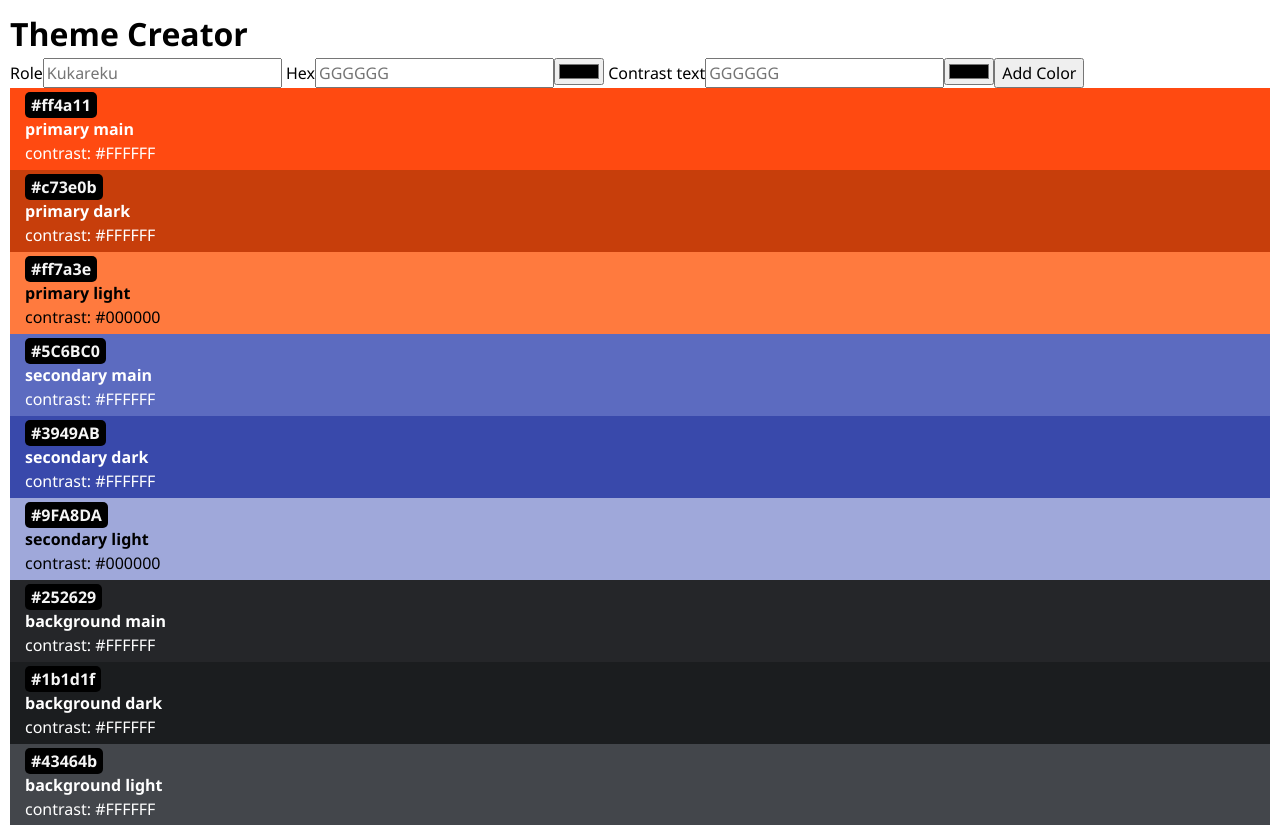
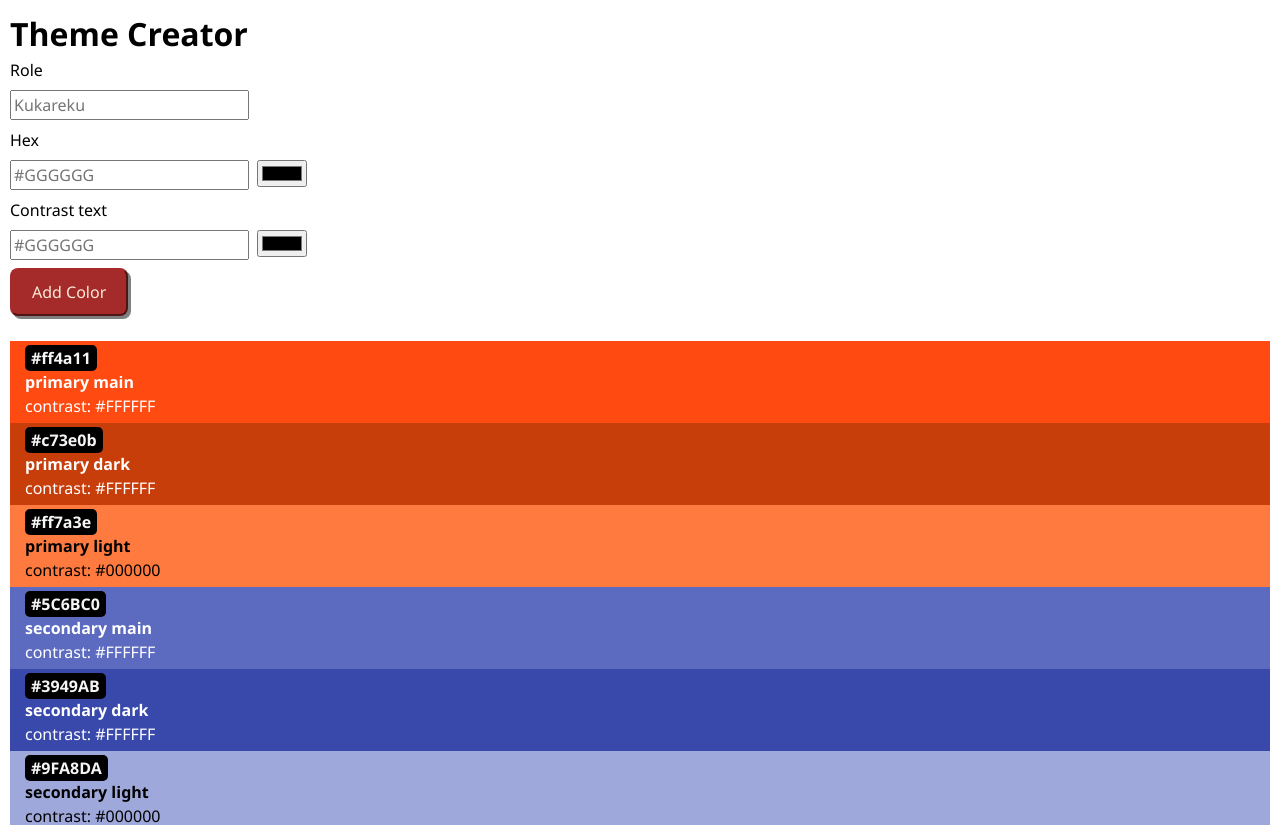
Before and after one commit to ArtemiyShokin/recap-project-4, a React (Vite) app: page / in a window 1280 px wide. Shown: the top 825 px of the page. Built offline with nearby package versions, Linux system fonts and the light colour scheme.

Commit message:
created the functionality of adding a new color card via form

```diff
--- a/package.json
+++ b/package.json
@@ -14,7 +14,8 @@
     "@octokit/rest": "^20.1.0",
     "dotenv": "^16.4.5",
     "react": "^18.2.0",
-    "react-dom": "^18.2.0"
+    "react-dom": "^18.2.0",
+    "uid": "^2.0.2"
   },
   "devDependencies": {
     "@types/react": "^18.2.66",
--- a/src/App.jsx
+++ b/src/App.jsx
@@ -2,17 +2,24 @@ import { initialColors } from "./lib/colors";
 import Color from "./Components/Color/Color";
 import "./App.css";
 import Form from "./Components/Form/Form";
+import { useState } from "react";
+import { uid } from "uid";
 
 function createColorCreation(colors) {
   return colors.map((color) => <Color key={color.id} color={color} />);
 }
 
 function App() {
+  const [colorCard, setColorCard] = useState(initialColors);
+  function handleAddColorCard(newColorCard) {
+    setColorCard([{ id: uid(), ...newColorCard }, ...colorCard]);
+  }
+
   return (
     <>
       <h1>Theme Creator</h1>
-      <Form />
-      {createColorCreation(initialColors)}
+      <Form onAddColorCard={handleAddColorCard} />
+      {createColorCreation(colorCard)}
     </>
   );
 }
--- a/src/Components/Color/Color.css
+++ b/src/Components/Color/Color.css
@@ -13,6 +13,7 @@
   list-style: none;
   margin: 0px 10px;
   padding: 5px;
+  max-width: 400px;
 }
 .color-card__hex-code {
   display: inline;
--- a/src/Components/Form/Form.css
+++ b/src/Components/Form/Form.css
@@ -1,4 +1,38 @@
-form {
-  max-width: 500px;
+.form {
+  gap: 24px; /* not sure if this does anything? */
+  padding-bottom: 25px; /* space between form button and the cards */
+}
+.form__fields {
   display: flex;
+  flex-direction: column;
+  gap: 8px;
 }
+.form__field {
+  display: flex;
+  flex-direction: row;
+
+  gap: 8px;
+}
+.form__button-wrapper {
+  /* display: flex;
+  justify-content: right; */
+}
+
+button {
+  font-family: monospace;
+  font-size: 50rem;
+  color: antiquewhite;
+  background-color: brown;
+  border-radius: 8px;
+  border-color: brown;
+  box-shadow: 3px 3px grey;
+  padding-top: 10px;
+  padding-bottom: 10px;
+  padding-left: 20px;
+  padding-right: 20px;
+}
+
+button:hover {
+  color: black;
+  background-color: palevioletred;
+}
--- a/src/Components/Form/Form.jsx
+++ b/src/Components/Form/Form.jsx
@@ -1,16 +1,55 @@
-export default function Form() {
+import "./Form.css";
+export default function Form({ onAddColorCard }) {
+  function handleSubmit(event) {
+    event.preventDefault();
+    console.log("handle submit activated");
+    const formData = new FormData(event.target);
+    const data = Object.fromEntries(formData);
+    console.log("data: ", data);
+    onAddColorCard(data);
+    //take the data from the forms
+    //create a new array and add it as an object
+    //add it as an argument to createColorCreation in App
+  }
   return (
-    <form action="submit" className="form__container">
-      <label htmlFor="role">Role</label>
-      <input name="role" type="text" placeholder="Kukareku" />
-      <label htmlFor="hex"> Hex</label>
-      <input name="hex" type="text" placeholder="GGGGGG" />
-      <input name="hex" type="color" />
-
-      <label htmlFor="contrast"> Contrast text</label>
-      <input name="contrast" type="text" placeholder="GGGGGG" />
-      <input name="contrast" type="color" />
-      <button> Add Color</button>
+    <form onSubmit={handleSubmit} action="submit" className="form">
+      <div className="form__fields">
+        <label htmlFor="role">Role</label>
+        <div className="form__field">
+          <input
+            id="role"
+            name="role"
+            type="text"
+            placeholder="Kukareku"
+            required
+          />
+        </div>
+        <label htmlFor="hex"> Hex</label>
+        <div className="form__field">
+          <input
+            id="hex"
+            name="hex"
+            type="text"
+            placeholder="#GGGGGG"
+            required
+          />
+          <input id="hex" name="hex" type="color" />
+        </div>
+        <label htmlFor="contrast"> Contrast text</label>
+        <div className="form__field">
+          <input
+            id="contrast"
+            name="contrastText"
+            type="text"
+            placeholder="#GGGGGG"
+            required
+          />
+          <input id="contrast" name="contrastText" type="color" />
+        </div>
+        <div className="form__button-wrapper">
+          <button> Add Color</button>
+        </div>
+      </div>
     </form>
   );
 }
```
Also changed, not shown: 1 other file (tests, documents, lock files or other folders).
